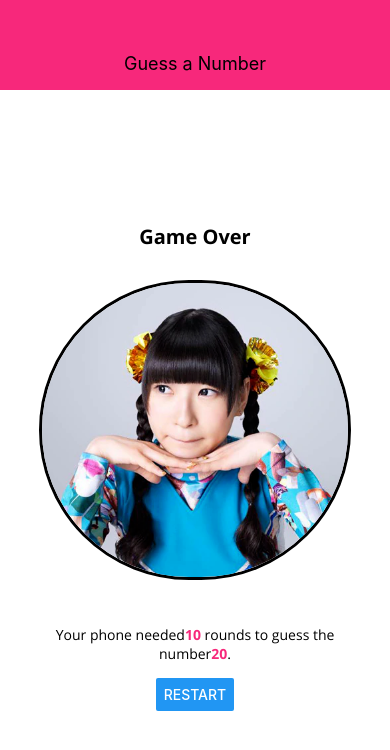
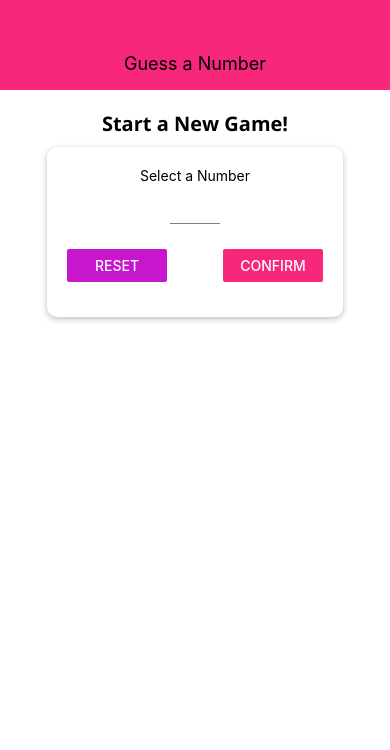
Before and after one commit to Ryomasao/udemy-react-native, a React Native app in the folder number-game/: screen / in a window 390 px wide. Shown: the top 750 px of the page. Built offline with nearby package versions, Linux system fonts and the light colour scheme.

Commit message:
add icon

```diff
--- a/number-game/App.js
+++ b/number-game/App.js
@@ -49,8 +49,7 @@
     setGuessRounds(numOfRounds)
   }
 
-  //let content = <StartGameScreens onStart={startGameHandler} />
-  let content = <GameOverScreen userNumber="20" roundsNumber="10" />
+  let content = <StartGameScreens onStart={startGameHandler} />
 
   if (userNumber && guessRounds <= 0) {
     content = (
--- /dev/null
+++ b/number-game/components/MainButton.js
@@ -0,0 +1,30 @@
+import React from 'react'
+import { View, Text, StyleSheet, TouchableOpacity } from 'react-native'
+
+import Colors from '../const/colors'
+
+const MainButton = props => {
+  return (
+    <TouchableOpacity onPress={props.onPress}>
+      <View style={styles.button}>
+        <Text style={styles.buttonText}>{props.children}</Text>
+      </View>
+    </TouchableOpacity>
+  )
+}
+
+const styles = StyleSheet.create({
+  button: {
+    backgroundColor: Colors.primary,
+    paddingVertical: 12,
+    paddingHorizontal: 30,
+    borderRadius: 25,
+  },
+  buttonText: {
+    color: 'white',
+    fontFamily: 'open-sans',
+    fontSize: 18,
+  },
+})
+
+export default MainButton
--- a/number-game/screens/GameOverScreen.js
+++ b/number-game/screens/GameOverScreen.js
@@ -4,6 +4,7 @@
 import Color from '../const/colors'
 import TitleText from '../components/TitleText'
 import BodyText from '../components/BodyText'
+import MainButton from '../components/MainButton'
 
 const GameOverScreen = ({ roundsNumber, userNumber, onRestart }) => {
   return (
@@ -29,7 +30,7 @@
           <Text style={styles.highlight}>{userNumber}</Text>.
         </BodyText>
       </View>
-      <Button title="RESTART" onPress={onRestart} />
+      <MainButton onPress={onRestart}>RESTART</MainButton>
     </View>
   )
 }
--- a/number-game/screens/GameScreen.js
+++ b/number-game/screens/GameScreen.js
@@ -1,8 +1,11 @@
 import React, { useState, useRef, useEffect } from 'react'
-import { View, Text, StyleSheet, Button, Alert } from 'react-native'
+import { View, Text, StyleSheet, Alert } from 'react-native'
+// アイコンも提供してる。すごい。
+import { Ionicons } from '@expo/vector-icons'
 
 import NumberContainer from '../components/NumberContainer'
 import Card from '../components/Card'
+import MainButton from '../components/MainButton'
 
 const generateRandomBetween = (min, max, exclude) => {
   // 切り上げ
@@ -65,8 +68,12 @@
       <Text>Oppnents`s Guess</Text>
       <NumberContainer>{currentGuess}</NumberContainer>
       <Card style={styles.buttonContainer}>
-        <Button title="LOWER" onPress={nextGuessHanlder.bind(this, 'lower')} />
-        <Button title="GREATER" onPress={() => nextGuessHanlder('greater')} />
+        <MainButton onPress={nextGuessHanlder.bind(this, 'lower')}>
+          <Ionicons name="md-remove" size={24} color="white" />
+        </MainButton>
+        <MainButton onPress={() => nextGuessHanlder('greater')}>
+          <Ionicons name="md-add" size={24} color="white" />
+        </MainButton>
       </Card>
     </View>
   )
@@ -82,7 +89,7 @@
     flexDirection: 'row',
     justifyContent: 'space-around',
     marginTop: 20,
-    width: 300,
+    width: 400,
     maxWidth: '80%',
   },
 })
--- a/number-game/screens/StartGameScreen.js
+++ b/number-game/screens/StartGameScreen.js
@@ -8,11 +8,13 @@
   Keyboard,
   Alert,
 } from 'react-native'
+
 import Colors from '../const/colors'
 import Card from '../components/Card'
 import NumberContainer from '../components/NumberContainer'
 import Input from '../components/Input'
 import TitleText from '../components/TitleText'
+import MainButton from '../components/MainButton'
 
 const StartGameScreens = ({ onStart }) => {
   const [enteredValue, setEntededValue] = useState('')
@@ -51,7 +53,9 @@
       <Card style={styles.summaryConatiner}>
         <Text>you selected</Text>
         <NumberContainer>{selectedNumber}</NumberContainer>
-        <Button title="START GAME" onPress={() => onStart(selectedNumber)} />
+        <MainButton onPress={() => onStart(selectedNumber)}>
+          START GAME
+        </MainButton>
       </Card>
     )
   }
```
